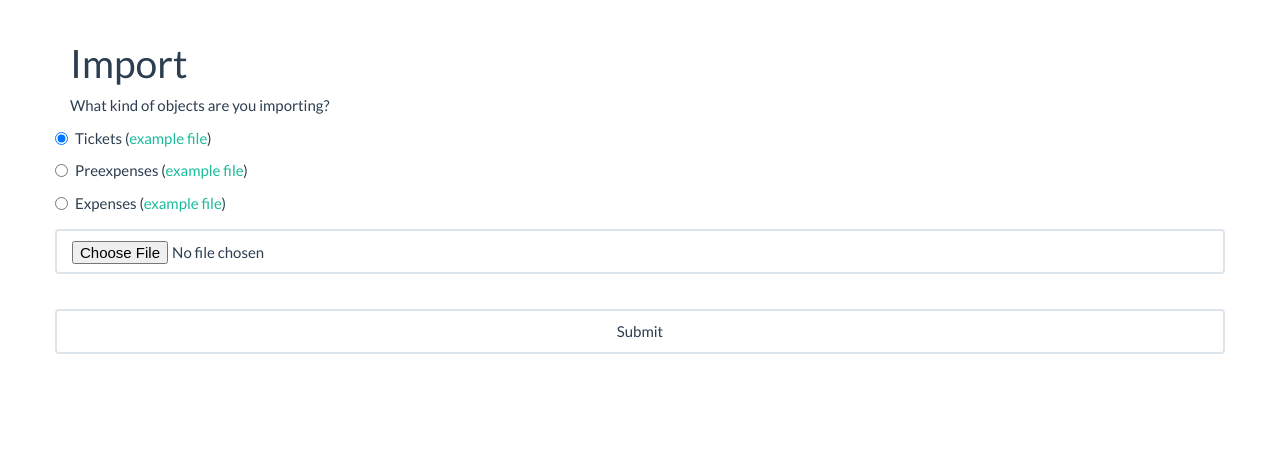
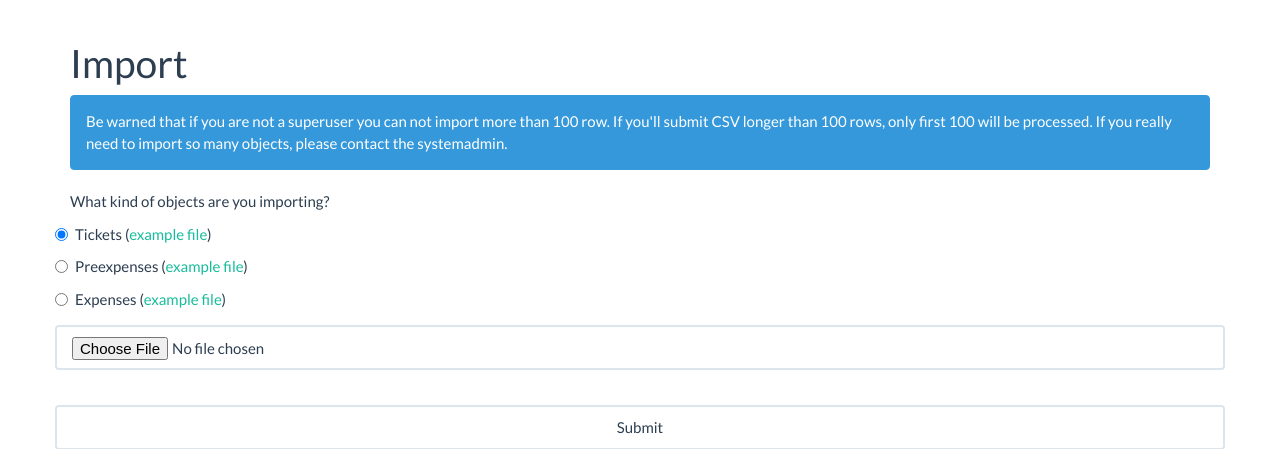
Before and after one commit to che0/teh-tracker, a Django app: template trackersite/tracker/templates/tracker/import.html in a window 1280 px wide. Shown: the part 60-509 px from the top of the page. Run offline with Django 3.2, Linux system fonts and the light colour scheme; the template is opened without the code that fills it, so the values that code supplies are empty; some libraries are stand-ins or nearby versions.

Commit message:
Přidat upozornění, že není možné importovat více než 100 položek do import.html
Fixes T631

```diff
--- a/trackersite/tracker/templates/tracker/import.html
+++ b/trackersite/tracker/templates/tracker/import.html
@@ -5,6 +5,10 @@
 
 {% block content %}
 <h1>{% trans "Import" %}</h1>
+
+<div class="alert alert-info">
+	<p>{% trans "Be warned that if you are not a superuser you can not import more than 100 row. If you'll submit CSV longer than 100 rows, only first 100 will be processed. If you really need to import so many objects, please contact the systemadmin. " %}</p>
+</div>
 
 <form enctype="multipart/form-data" class="form-horizontal" method="POST">
     {% trans "What kind of objects are you importing?" %}
```
